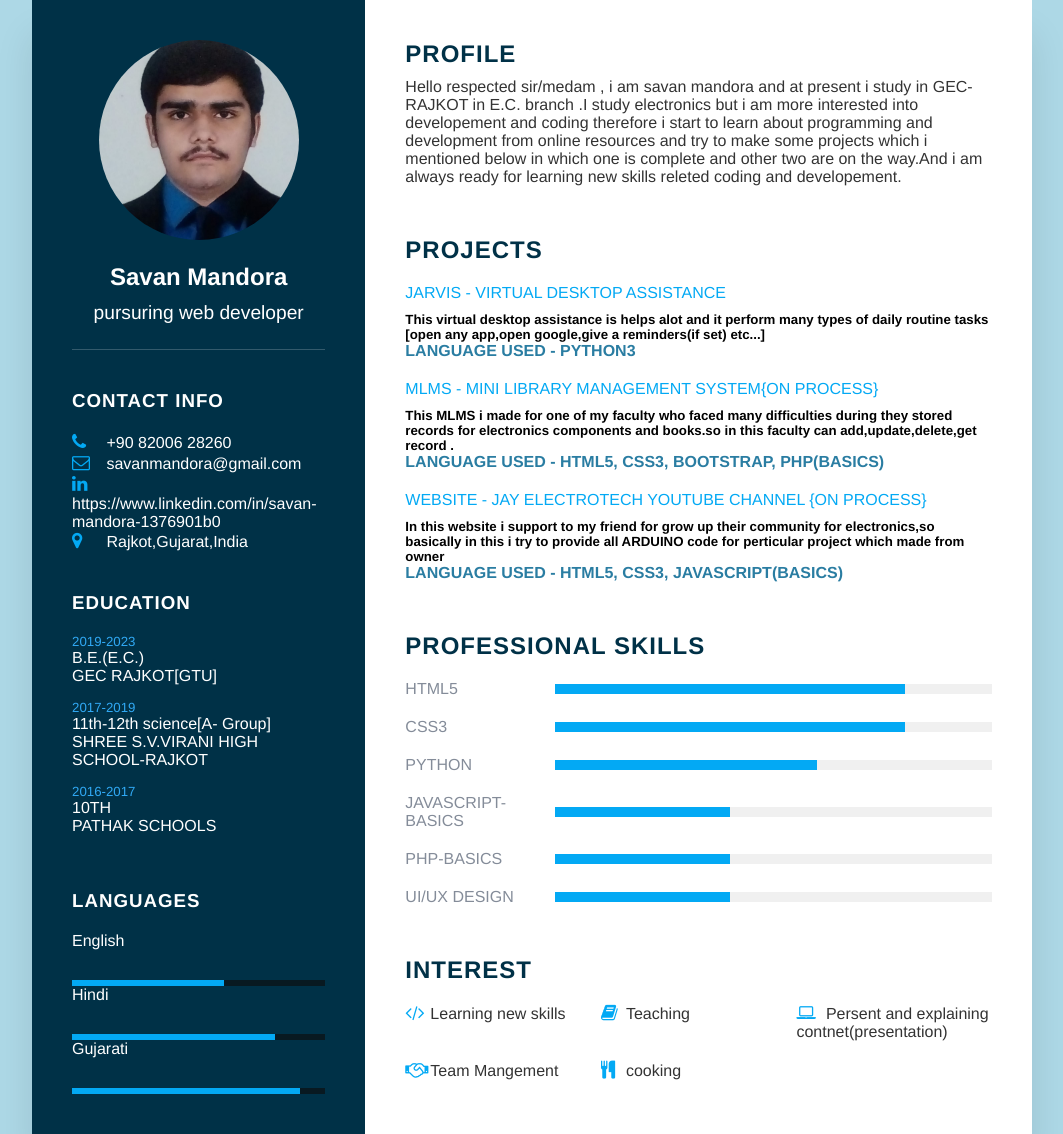
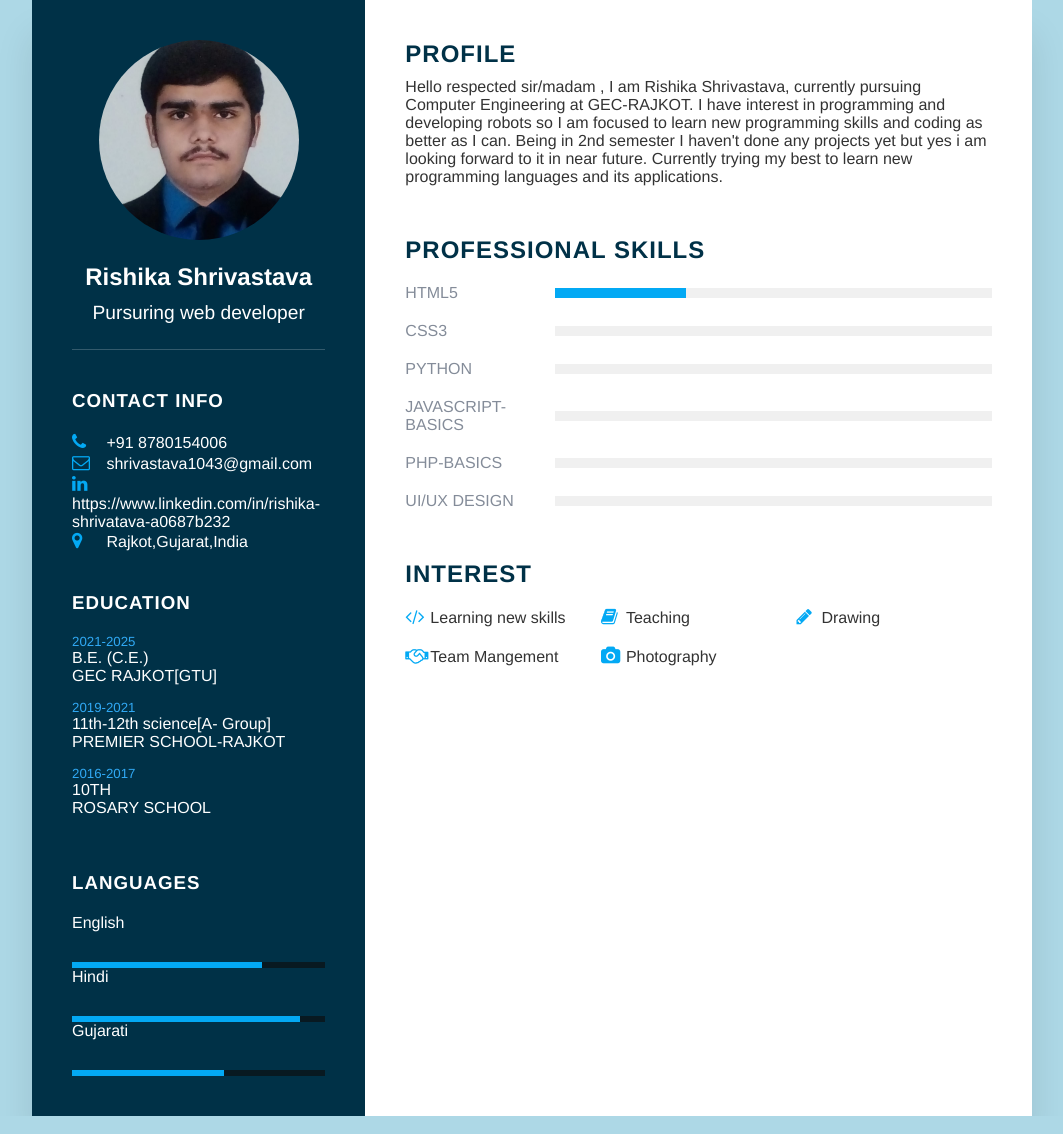
Before and after one commit to rshrivastava10/rshrivastava10.github.io, a plain HTML site: page index.html in a window 1280 px wide. Shown: the whole page, without its empty margins (108-1171 px from the left). Drawn offline with Linux system fonts and the light colour scheme.

Commit message:
Update index.html
Updated the details of my portfolio.

```diff
--- a/index.html
+++ b/index.html
@@ -18,7 +18,7 @@
                     <div class="imgBx">
                         <img src="imgs/profile.jpeg" alt="">
                     </div>
-                    <h2>Savan Mandora <br><span>pursuring web developer</span></h2>
+                    <h2>Rishika Shrivastava <br><span>Pursuring web developer</span></h2>
                 </div>
                 <div class="contactInfo">
                     <h3 class="title">Contact Info</h3>
@@ -27,19 +27,19 @@
                             <span class="icon">
                                 <i class="fa fa-phone" aria-hidden="true"></i>
                             </span>
-                            <span class="text">+90 82006 28260</span>
+                            <span class="text">+91 8780154006</span>
                         </li>
                         <li>
                             <span class="icon">
                                 <i class="fa fa-envelope-o" aria-hidden="true"></i>
                             </span>
-                            <span class="text">savanmandora@gmail.com</span>
+                            <span class="text">shrivastava1043@gmail.com</span>
                         </li>
                         <li>
                             <span class="icon">
                                 <i class="fa fa-linkedin" aria-hidden="true"></i>
                             </span>
-                            <span class="text">https://www.linkedin.com/in/savan-mandora-1376901b0</span>
+                            <span class="text">https://www.linkedin.com/in/rishika-shrivatava-a0687b232</span>
                         </li>
                         <li>
                             <span class="icon">
@@ -53,19 +53,19 @@
                     <h3 class="title">Education</h3>
                     <ul>
                         <li>
-                            <h5>2019-2023</h5>
-                            <h4>B.E.(E.C.)</h4>
+                            <h5>2021-2025</h5>
+                            <h4>B.E. (C.E.)</h4>
                             <h4>GEC RAJKOT[GTU]</h4>
                         </li>
                         <li>
-                            <h5>2017-2019</h5>
+                            <h5>2019-2021</h5>
                             <h4>11th-12th science[A- Group]</h4>
-                            <h4>SHREE S.V.VIRANI HIGH SCHOOL-RAJKOT</h4>
+                            <h4>PREMIER SCHOOL-RAJKOT</h4>
                         </li>
                         <li>
                             <h5>2016-2017</h5>
                             <h4>10TH</h4>
-                            <h4>PATHAK SCHOOLS</h4>
+                            <h4>ROSARY SCHOOL</h4>
                         </li>
 
                     </ul>
@@ -76,19 +76,19 @@
                         <li>
                             <span class="text">English</span>
                             <span class="percent">
-                                <div style="width: 60%;"></div>
+                                <div style="width: 75%;"></div>
                             </span>
                         </li>
                         <li>
                             <span class="text">Hindi</span>
                             <span class="percent">
-                                <div style="width: 80%;"></div>
+                                <div style="width: 90%;"></div>
                             </span>
                         </li>
                         <li>
                             <span class="text">Gujarati</span>
                             <span class="percent">
-                                <div style="width: 90%;"></div>
+                                <div style="width: 60%;"></div>
                             </span>
                         </li>
                     </ul>
@@ -97,62 +97,44 @@
             <div class="right_side">
                 <div class="about">
                     <h2 class="title2">Profile</h2>
-                    <p>Hello respected sir/medam , i am savan mandora and at present i study in GEC-RAJKOT in E.C. branch .I study electronics but i am more interested into developement and coding therefore i start to learn about programming and development from online resources and try to make some projects which i mentioned below in which one is complete and other two are on the way.And i am always ready for learning new skills releted coding and developement.</p>
-                </div>
-                <div class="about">
-                    <h2 class="title2">Projects</h2>
-                    <div class="box">
-                        <div class="project_name">JARVIS - VIRTUAL DESKTOP ASSISTANCE</div>
-                        <h5>This virtual desktop assistance is helps alot and it perform many types of daily routine tasks [open any app,open google,give a reminders(if set) etc...]</h5>
-                        <h4>language used - Python3 </h4>
-                    </div>
-                    <div class="box">
-                        <div class="project_name">MLMS - MINI LIBRARY MANAGEMENT SYSTEM{ON PROCESS}</div>
-                        <h5>This MLMS i made for one of my faculty who faced many difficulties during they stored records for electronics components and books.so in this faculty can add,update,delete,get record .</h5>
-                        <h4>language used - HTML5, CSS3, BOOTSTRAP, PHP(BASICS)</h4>
-                    </div>
-                    <div class="box">
-                        <div class="project_name">WEBSITE - JAY ELECTROTECH YOUTUBE CHANNEL {ON PROCESS}</div>
-                        <h5>In this website i support to my friend for grow up their community for electronics,so basically in this i try to provide all ARDUINO code for perticular project which made from owner</h5>
-                        <h4>language used - HTML5, CSS3, JAVASCRIPT(BASICS) </h4>
-                    </div>
+                    <p>Hello respected sir/madam , I am Rishika Shrivastava, currently pursuing Computer Engineering at GEC-RAJKOT. I have interest in programming and developing robots so I am focused to learn new programming skills and coding as better as I can. Being in 2nd semester I haven't done any projects yet but yes i am looking forward to it in near future. Currently trying my best to learn new programming languages and its applications. </p>
                 </div>
                 <div class="about skills">
                     <h2 class="title2">Professional Skills</h2>
                     <div class="box">
                         <h4>HTML5</h4>
                         <div class="percent">
-                            <div style="width: 80%;"></div>
+                            <div style="width: 30%;"></div>
                         </div>
                     </div>
                     <div class="box">
                         <h4>CSS3</h4>
                         <div class="percent">
-                            <div style="width: 80%;"></div>
+                            <div style="width: 0%;"></div>
                         </div>
                     </div>
                     <div class="box">
                         <h4>PYTHON</h4>
                         <div class="percent">
-                            <div style="width: 60%;"></div>
+                            <div style="width: 0%;"></div>
                         </div>
                     </div>
                     <div class="box">
                         <h4>JAVASCRIPT-BASICS</h4>
                         <div class="percent">
-                            <div style="width: 40%;"></div>
+                            <div style="width: 0%;"></div>
                         </div>
                     </div>
                     <div class="box">
                         <h4>PHP-BASICS</h4>
                         <div class="percent">
-                            <div style="width: 40%;"></div>
+                            <div style="width: 0%;"></div>
                         </div>
                     </div>
                     <div class="box">
                         <h4>UI/UX DESIGN</h4>
                         <div class="percent">
-                            <div style="width: 40%;"></div>
+                            <div style="width: 0%;"></div>
                         </div>
                     </div>
 
@@ -162,9 +144,9 @@
                     <ul>
                         <li><i class="fa fa-code" aria-hidden="true"></i>Learning new skills</li>
                         <li><i class="fa fa-book" aria-hidden="true"></i>Teaching</li>
-                        <li><i class="fa fa-laptop" aria-hidden="true"></i> Persent and explaining contnet(presentation)</li>
+                        <li><i class="fa fa-pencil" aria-hidden="true"></i>Drawing</li>
                         <li><i class="fa fa-handshake-o" aria-hidden="true"></i>Team Mangement</li>
-                        <li><i class="fa fa-cutlery" aria-hidden="true"></i>cooking</li>
+                        <li><i class="fa fa-camera" aria-hidden="true"></i>Photography</li>
 
                     </ul>
                 </div>
```
